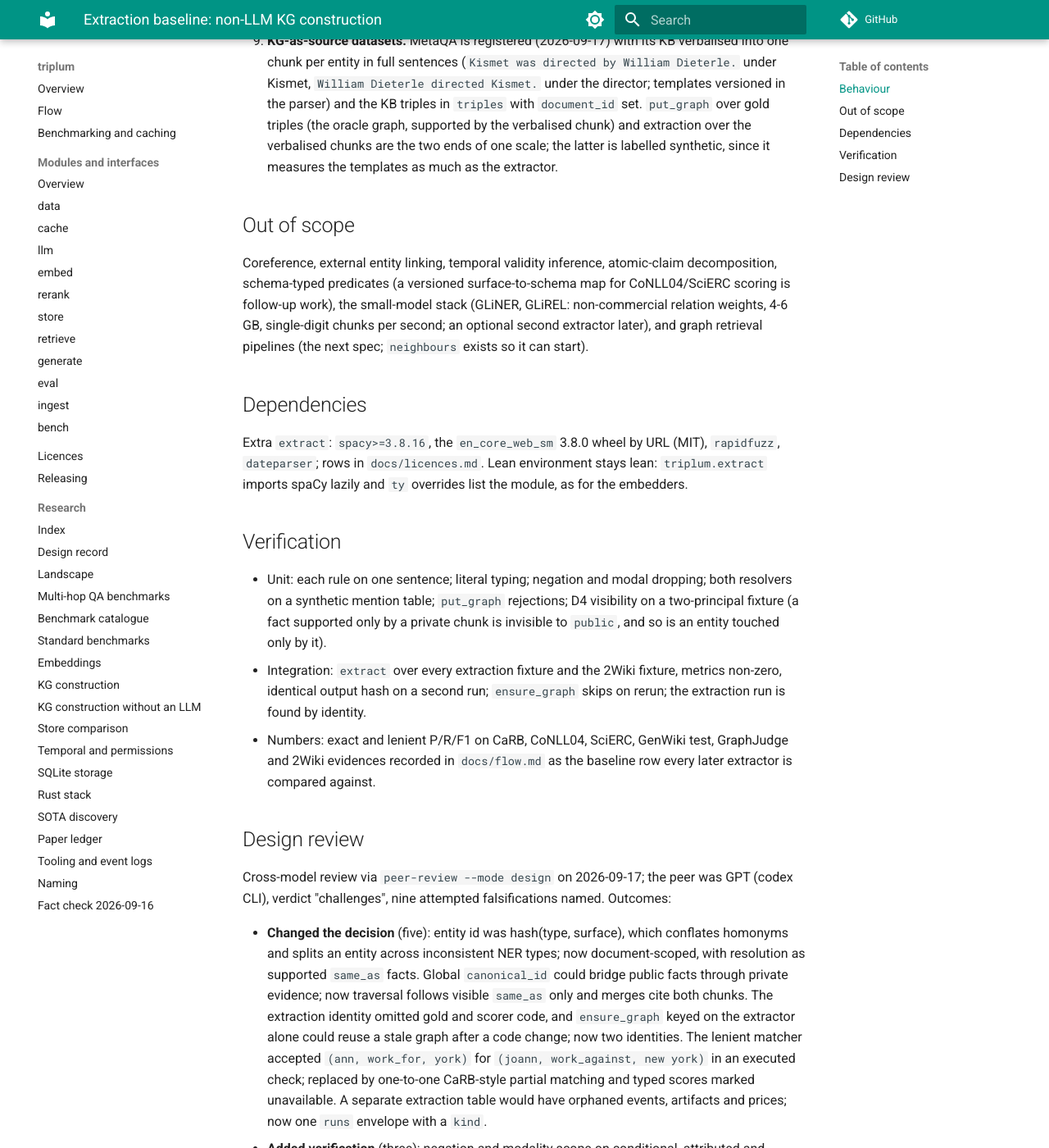
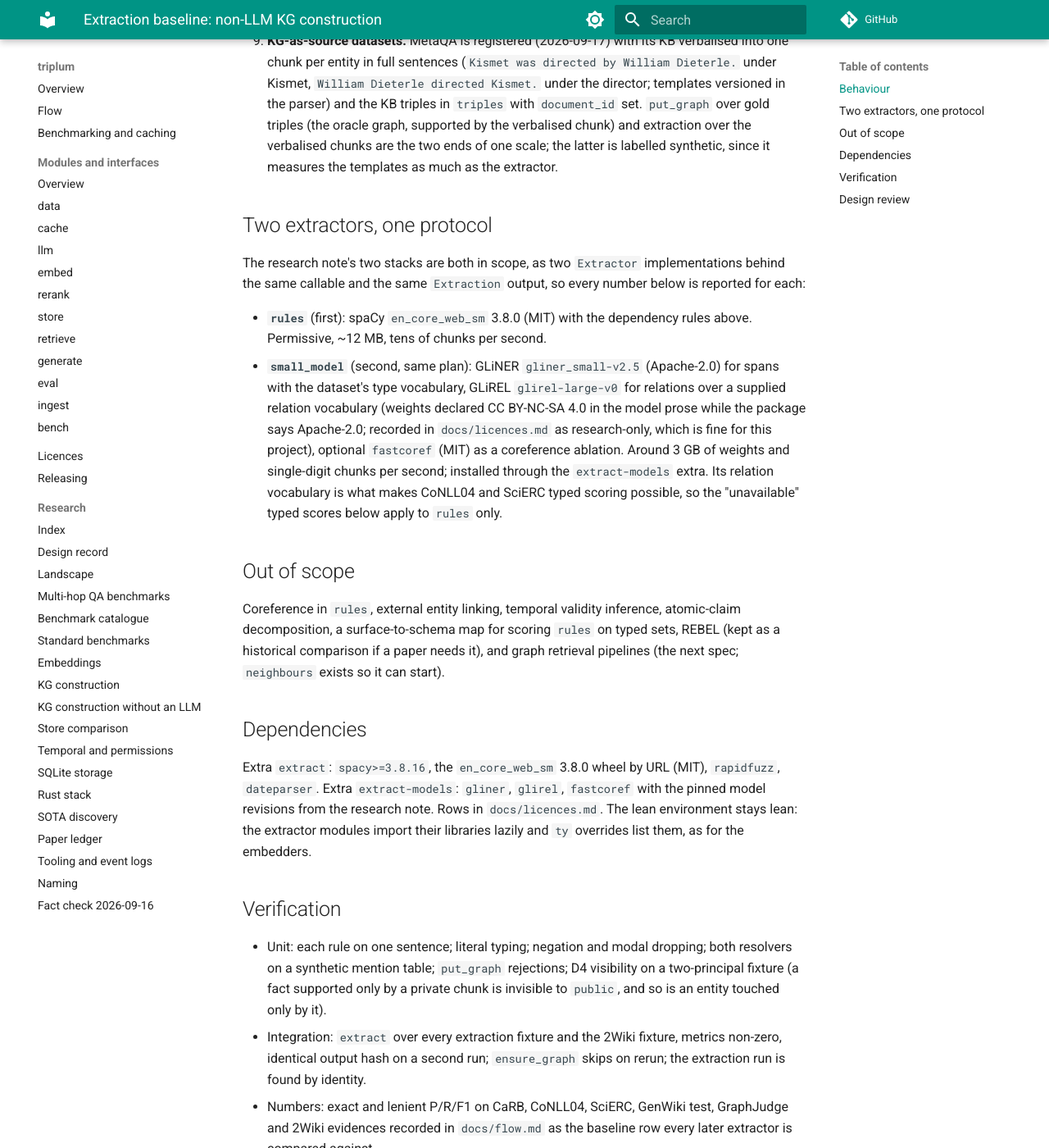
Before and after one commit to fkarg/triplum, an MkDocs documentation site: the page built from docs/specs/2026-09-17-extraction-baseline.md, in a window 1280 px wide and 1400 px high, scrolled down 2447 px. Shown: the whole window at 82% size. Built offline with MkDocs 1.6.1 and Material for MkDocs 9.7.7, drawn with Linux system fonts in a browser that asks for light colours; comment, search, counter and statistics services are not loaded; some of the changed text lies outside the part shown.

Commit message:
Named retrieval pipelines as importable functions; RRF fusion baseline
retrieve/pipelines.py holds the six baselines (closed_book, bm25, dense, rrf,
hybrid, oracle) as plain functions over a store and viewer with defaults, and
PIPELINES is the one list the runner, CLI and code fingerprint read. rrf is
fulltext and vector search fused by reciprocal rank fusion without a reranker.
AGENTS.md states the research-project doctrine: licences recorded, not
blocking; the library is the product; baselines before novelty. The extraction
spec ships GLiNER/GLiREL as a second extractor accordingly.

```diff
--- a/docs/specs/2026-09-17-extraction-baseline.md
+++ b/docs/specs/2026-09-17-extraction-baseline.md
@@ -97,19 +97,36 @@ stages), D8 (extraction output is part of the run identity).
    verbalised chunks are the two ends of one scale; the latter is labelled synthetic, since it
    measures the templates as much as the extractor.
 
+## Two extractors, one protocol
+
+The research note's two stacks are both in scope, as two `Extractor` implementations behind the
+same callable and the same `Extraction` output, so every number below is reported for each:
+
+- **`rules`** (first): spaCy `en_core_web_sm` 3.8.0 (MIT) with the dependency rules above.
+  Permissive, ~12 MB, tens of chunks per second.
+- **`small_model`** (second, same plan): GLiNER `gliner_small-v2.5` (Apache-2.0) for spans with
+  the dataset's type vocabulary, GLiREL `glirel-large-v0` for relations over a supplied relation
+  vocabulary (weights declared CC BY-NC-SA 4.0 in the model prose while the package says
+  Apache-2.0; recorded in `docs/licences.md` as research-only, which is fine for this project),
+  optional `fastcoref` (MIT) as a coreference ablation. Around 3 GB of weights and single-digit
+  chunks per second; installed through the `extract-models` extra. Its relation vocabulary is
+  what makes CoNLL04 and SciERC typed scoring possible, so the "unavailable" typed scores below
+  apply to `rules` only.
+
 ## Out of scope
 
-Coreference, external entity linking, temporal validity inference, atomic-claim decomposition,
-schema-typed predicates (a versioned surface-to-schema map for CoNLL04/SciERC scoring is
-follow-up work), the small-model stack (GLiNER, GLiREL: non-commercial relation weights, 4-6 GB,
-single-digit chunks per second; an optional second extractor later), and graph retrieval
-pipelines (the next spec; `neighbours` exists so it can start).
+Coreference in `rules`, external entity linking, temporal validity inference, atomic-claim
+decomposition, a surface-to-schema map for scoring `rules` on typed sets, REBEL (kept as a
+historical comparison if a paper needs it), and graph retrieval pipelines (the next spec;
+`neighbours` exists so it can start).
 
 ## Dependencies
 
 Extra `extract`: `spacy>=3.8.16`, the `en_core_web_sm` 3.8.0 wheel by URL (MIT), `rapidfuzz`,
-`dateparser`; rows in `docs/licences.md`. Lean environment stays lean: `triplum.extract`
-imports spaCy lazily and `ty` overrides list the module, as for the embedders.
+`dateparser`. Extra `extract-models`: `gliner`, `glirel`, `fastcoref` with the pinned model
+revisions from the research note. Rows in `docs/licences.md`. The lean environment stays lean:
+the extractor modules import their libraries lazily and `ty` overrides list them, as for the
+embedders.
 
 ## Verification
 
@@ -147,3 +164,7 @@ verdict "challenges", nine attempted falsifications named. Outcomes:
 - **No decision impact**: the three-part split becomes internal to the rule extractor (the
   peer's "should"); MetaQA verbalisation is labelled synthetic and uses full sentences.
 - **Rejected**: none.
+
+Owner's decision, 2026-09-17: this is a research project, so the GLiNER/GLiREL stack is a
+shipped second extractor rather than a deferred option; its non-commercial relation weights are
+recorded, not avoided. Intrinsic metrics first; graph retrieval is the next spec.
```
Also changed, not shown: AGENTS.md (+24 -7 lines), README.md (+11 -1 lines), docs/api/index.md (+4 -1 lines), docs/api/retrieve.md (+3 -1 lines), docs/flow.md (+6 -3 lines), docs/index.md (+2 -2 lines), 10 other files.
